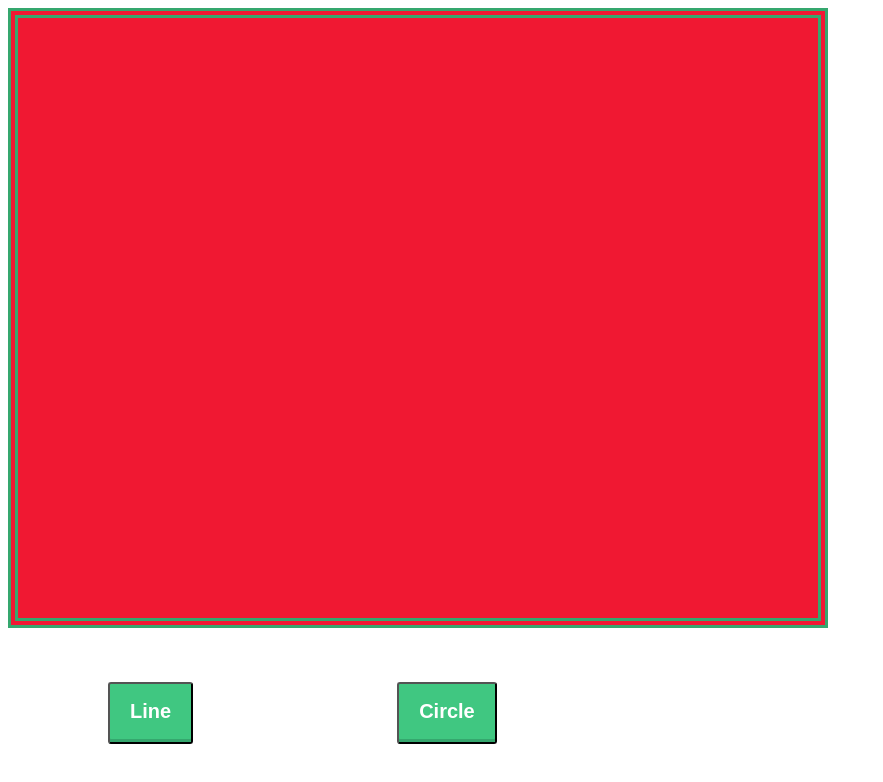
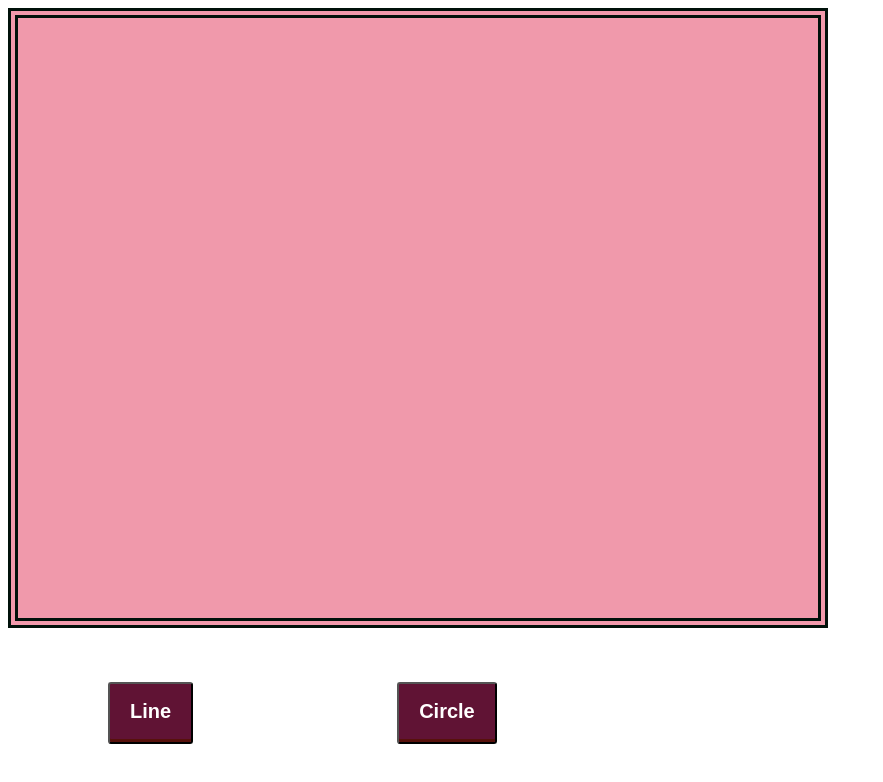
Before and after one commit to GolubDobra/GolubDobra.github.io, a plain HTML site: page lab_3/index.html in a window 1280 px wide. Shown: the whole page, without its empty margins (0-883 px from the left). Drawn offline with Linux system fonts and the light colour scheme.

Commit message:
Update index.html

```diff
--- a/lab_3/index.html
+++ b/lab_3/index.html
@@ -12,8 +12,8 @@
 		#lab03
 		{
 			border-style: double;
-			border-color: rgb(53,167,110);
-			background: #f01832;
+			border-color: rgb(00,17,10);
+			background: #f099ab;
 		}
 		button.butt
 		{
@@ -24,8 +24,8 @@
 		    text-decoration: none;
   			padding: .8em 1em calc(.8em + 3px);
   			border-radius: 3px;
-  			background: rgb(64,199,129);
-  			box-shadow: 0 -3px rgb(53,167,110) inset;
+  			background: rgb(96,19,52);
+  			box-shadow: 0 -3px rgb(87,17,11) inset;
   			transition: 0.2s;
 		}
 
@@ -70,7 +70,7 @@
 
 	function drawLine(x1, y1, x2, y2) {
 
-		plot.color = {r:0,g:0,b:0,a:255};
+		plot.color = {r:90,g:10,b:20,a:255};
 
 		var deltaX = Math.abs(x2 - x1);
 		var deltaY = Math.abs(y2 - y1);
@@ -98,7 +98,7 @@
 
 	function drawCircle(x1, y1, x2, y2) {
 
-		plot.color = {r:0,g:0,b:0,a:255};
+		plot.color = {r:90,g:10,b:20,a:255};
 
 		var deltaX = Math.abs(x2 - x1);
 		var deltaY = Math.abs(y2 - y1);
```
